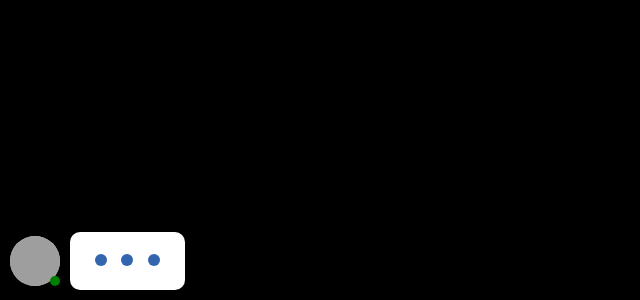
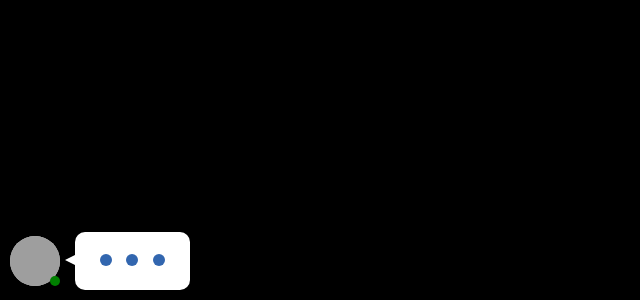
Before and after one commit to luarrekcah/simple-chat-call-to-action, a plain HTML site: page index.html in a window 1280 px wide. Shown: the part 500-800 px from the top of the page, 0-640 px from the left. Drawn offline with Linux system fonts and the light colour scheme; grey boxes are pictures that could not be loaded; a web font is replaced by a local one.

Commit message:
[added] arrow on chat bubble

```diff
--- a/index.html
+++ b/index.html
@@ -27,7 +27,9 @@
           />
           <div class="online-indicator"></div>
         </div>
+
         <div class="chat-bubble">
+        <div class="triangle"></div>
           <!--<button class="close-button">&times;</button>-->
           <p id="messagebubble" style="display: none; color: #555 !important">
             Vamos fazer seu orçamento agora mesmo?
--- a/main.css
+++ b/main.css
@@ -47,7 +47,6 @@
   #messagebubble {
     font-size: 14px;
   }
-
 }
 
 .chat-container {
@@ -64,12 +63,11 @@
 .chat-icon {
   display: flex;
   align-items: center;
-
   width: 50px;
   height: 50px;
   border-radius: 25px;
   background-color: #d9d9d9;
-  margin-right: 10px;
+  margin-right: 15px;
   position: relative;
   animation: icon-appear 0.5s ease-in-out forwards;
 }
@@ -128,6 +126,18 @@
   padding: 2px;
 }
 
+.triangle {
+  position: absolute;
+  width: 0;
+  height: 0;
+  border-left: 5px solid transparent;
+  border-right: 5px solid transparent;
+  border-bottom: 10px solid white;
+  left: -5px;
+  top: 40%;
+  transform: translateX(-50%) rotate(270deg);
+}
+
 @keyframes appear {
   from {
     opacity: 0;
```
